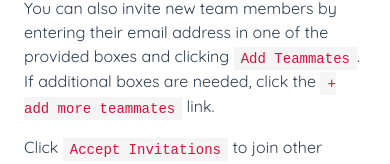
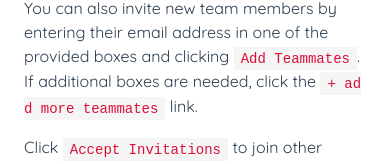
Before and after one commit to theironcook/sgmv3, a Vue app: page /docs in a window 390 px wide. Shown: the part 413-577 px from the top of the page. Built offline with nearby package versions, Linux system fonts and the light colour scheme.

Commit message:
remove extra space in docs on mobile

```diff
--- a/src/components/docs/Docs.vue
+++ b/src/components/docs/Docs.vue
@@ -3830,4 +3830,9 @@
     .subtitle {
         border-bottom: 1px solid #ccc;
     }
+
+    code,
+    li {
+        word-break: break-all;
+    }
 </style>
```
